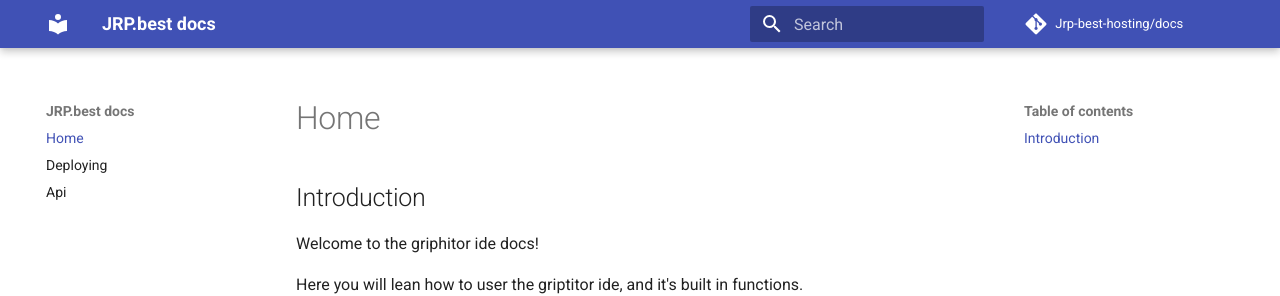
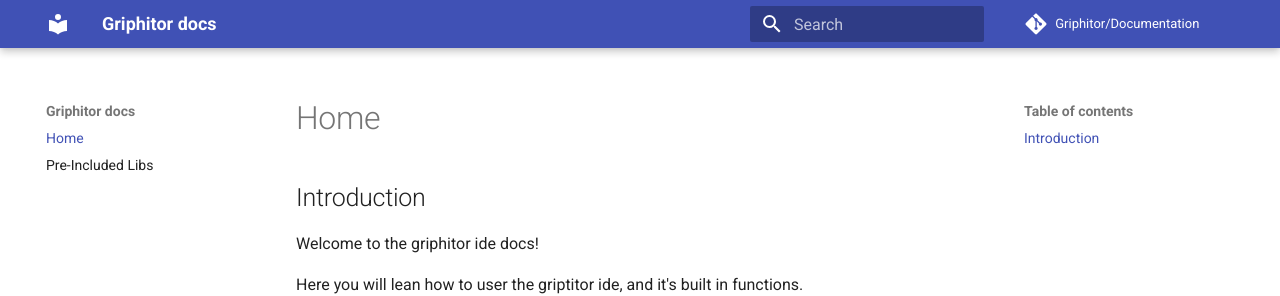
Before and after one commit to Griphitor/Docs, an MkDocs documentation site: the page built from docs/index.md, in a window 1280 px wide. Shown: the top 296 px of the page. Built offline with MkDocs 1.6.1 and Material for MkDocs 9.7.7, drawn with Linux system fonts in a browser that asks for light colours; comment, search, counter and statistics services are not loaded.

Commit message:
Update mkdocs.yml

```diff
--- a/mkdocs.yml
+++ b/mkdocs.yml
@@ -1,12 +1,11 @@
-site_name: JRP.best docs
-site_description: 'JRP.best docs'
-site_author: 'JRP.best'
+site_name: Griphitor docs
+site_description: 'Griphitor docs'
+site_author: 'Griphitor Team'
 docs_dir: docs/
-repo_name: 'Jrp-best-hosting/docs'
-repo_url: 'https://github.com/Jrp-best-hosting/docs'
+repo_name: 'Griphitor/Documentation'
+repo_url: 'https://github.com/Griphitor/Documentation'
 nav:
     - Home: index.md
-    - Deploying: deploying.md
-    - Api: api.md
+    - Pre-Included Libs: libraries/index.md
 theme:
   name: 'material'
```
